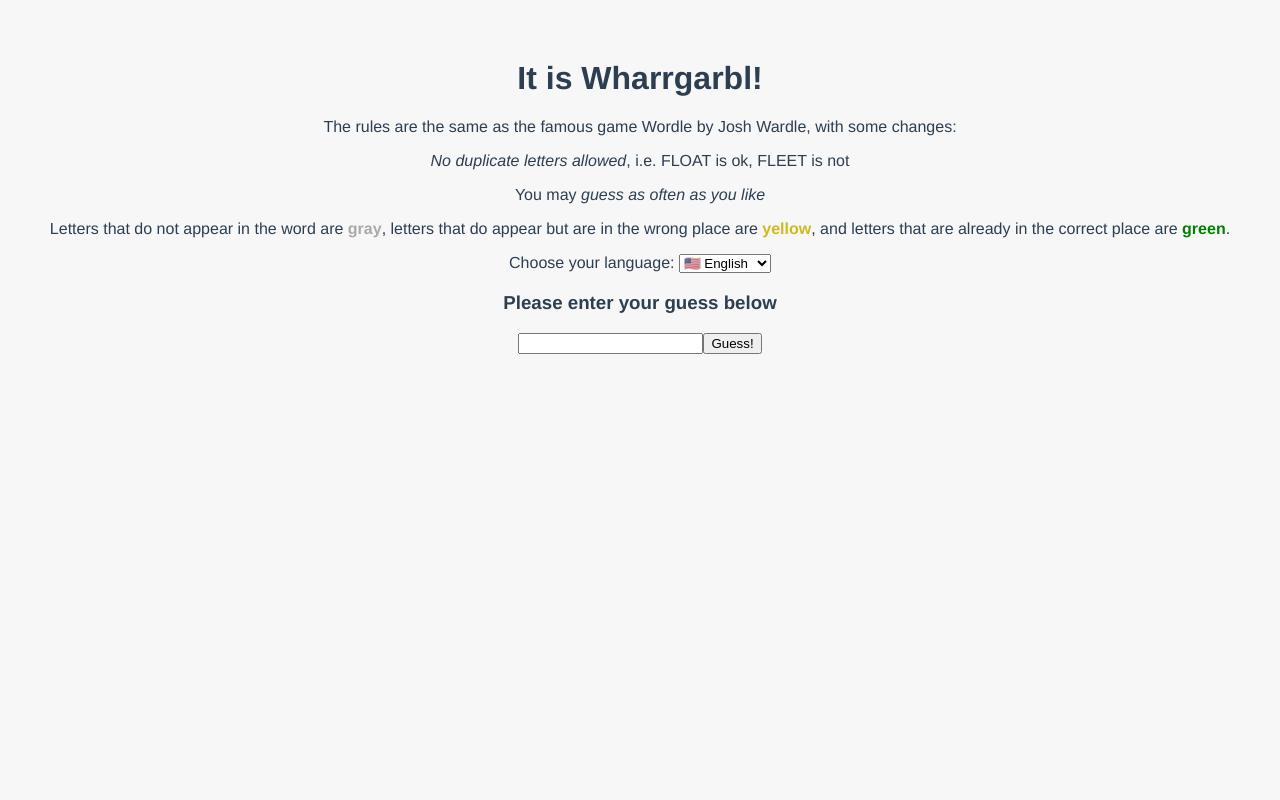
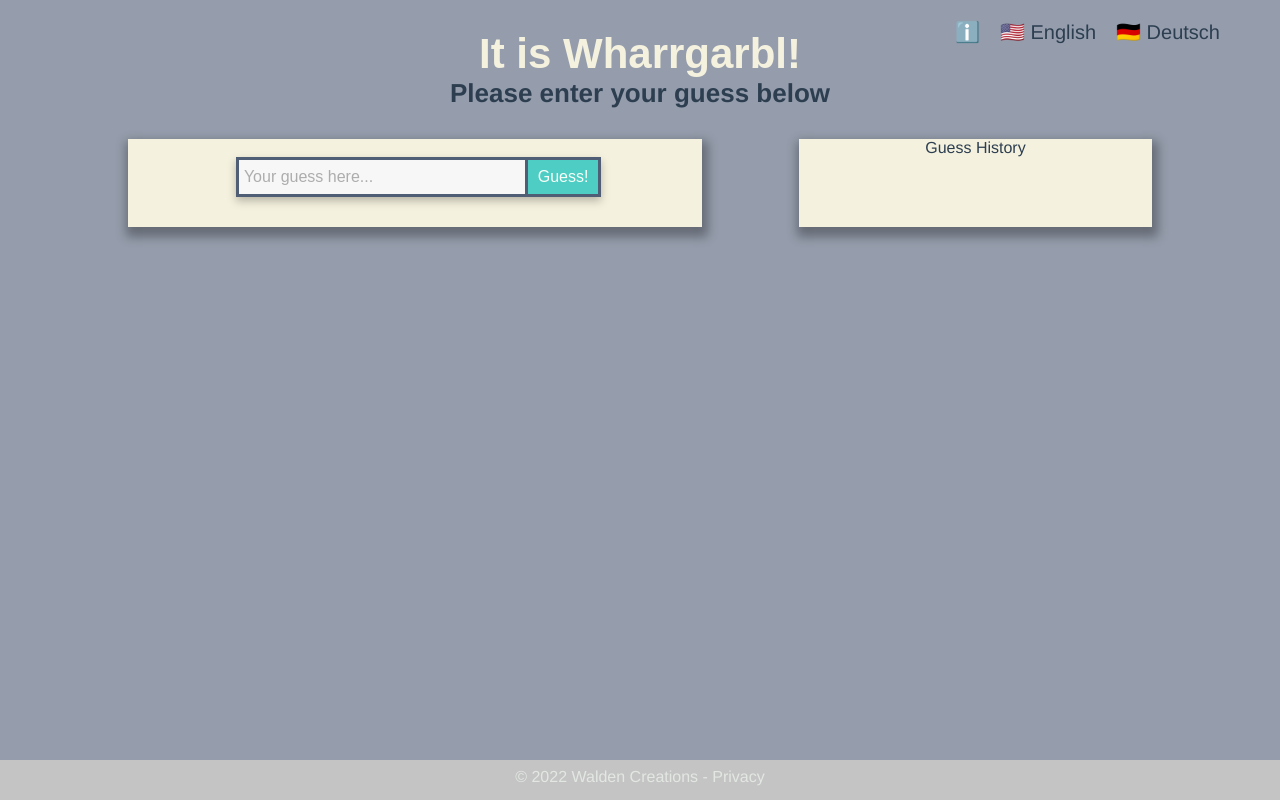
Before and after one commit to brend/wharrgarbl-client, a Vue app: page / in a window 1280 px wide. Built offline with nearby package versions, Linux system fonts and the light colour scheme.

Commit message:
new styles

```diff
--- a/src/App.vue
+++ b/src/App.vue
@@ -1,14 +1,17 @@
 <template>
+  <tool-bar />
   <wharrgarbl-game />
 </template>
 
 <script>
 import WharrgarblGame from './components/WharrgarblGame.vue'
+import ToolBar from './components/tool-bar.vue'
 
 export default {
   name: 'App',
   components: {
-    WharrgarblGame
+    WharrgarblGame,
+    ToolBar,
   }
 }
 </script>
@@ -23,7 +26,6 @@
   -moz-osx-font-smoothing: grayscale;
   text-align: center;
   color: #2c3e50;
-  margin-top: 60px;
 }
 .no {
   color: darkgray;
--- a/src/assets/global.css
+++ b/src/assets/global.css
@@ -2,3 +2,180 @@
  * This file contains global styles
  * that are imported in app.js
 */
+/* Main */
+* {
+  margin:0;
+  padding:0;
+  box-sizing:border-box;
+  font-size: 16px;
+}
+
+body{
+  font-family: sans-serif;
+  background: rgba(79, 93, 117, 0.6);
+}
+
+h1 {
+  font-size: 42px;
+  font-family: sans-serif;
+}
+
+h3 {
+  font-size: 26px;
+}
+
+.mainBody {
+  display: flex;
+  flex-direction: column;
+  align-items: center;
+}
+
+.info {
+  position: absolute;
+  display: flex;
+  right: 0;
+  margin: 20px 50px;
+}
+
+.info > p {
+  font-size: 20px;
+  padding: 0 10px;
+}
+
+.header {
+  margin: 30px 0;
+}
+
+.title {
+  text-align: center;
+  color:#F4F1DE;
+}
+
+.container {
+  display: flex;
+  width: 80%;
+}
+
+.guessView,
+.historyView {
+  background: #F4F1DE;
+  box-shadow: 2px 6px 10px 4px rgba(0, 0, 0, 0.32);
+}
+
+.guessView {
+  margin-right: 97px;
+  width: 65%;
+}
+
+.guessField {
+  margin: 0 auto;
+  margin-top: 18px;
+  position: relative;
+  filter: drop-shadow(0px 4px 4px rgba(0, 0, 0, 0.25));
+  width: 65%;
+}
+
+.guessField > .guess {
+  color: rgba(0, 0, 0, 0.8);
+  background: #F7F7F7;
+  border: 3px solid #4F5D75;
+  width: 96%;
+  padding: 8px 5px;
+  outline: none;
+}
+
+.guessField > .guess::placeholder {
+  color: rgba(0, 0, 0, 0.3);
+}
+
+.guessField > .submit {
+  position: absolute;
+  top: 0;
+  right: 0;
+  color: #F7FFF7;
+  background: #4ECDC4;
+  border: 3px solid #4F5D75;
+  padding: 8px 10px;
+  cursor: pointer;
+}
+
+.latestGuess {
+  list-style: none;
+  margin: 30px 0;
+}
+
+.latestGuess > li {
+  margin: 10px auto;
+  display: flex;
+  justify-content: space-around;
+  width: 70%;
+}
+
+.latestGuess > li > .letter {
+  background: #F7FFF7;
+  border: 6px solid #4F5D75;
+  box-sizing: border-box;
+  margin-right: 6px;
+  font-style: normal;
+  font-weight: 400;
+  font-size: 42px;
+  line-height: 65px;
+  display: inline-block;
+  width: 80px;
+  height: 80px;
+  text-align: center;
+}
+
+/* the following definisitons will change the color of the letter accordingly to the logic */
+
+.elsewhere {
+  color: #FFE66D;
+}
+
+.no {
+  color: #BFC0C0;
+}
+
+.yes {
+  color: #4ECDC4;
+}
+
+.historyView {
+    width: 40%;
+}
+
+.historyList {
+  margin: 10% auto;
+  background: rgba(191, 192, 192, 0.5);
+  box-shadow: 0px 4px 6px rgba(0, 0, 0, 0.25);
+  width: 80%;
+  padding: 10px 5px;
+  column-count: 4;
+}
+
+.historyList > li {
+  list-style: none;
+  overflow: hidden;
+  text-align: center;
+}
+
+.footer {
+  position: fixed;
+  bottom: 0;
+  left: 0;
+  background: #C4C4C4;
+  text-align: center;
+  width: 100%;
+  height: 40px;
+}
+
+.footer > p {
+  margin: 10px auto;
+  font-style: normal;
+  font-weight: 400;
+  font-size: 16px;
+  line-height: 14px;
+
+  /* Background */
+  color: rgba(247, 255, 247, 0.6);
+}
--- /dev/null
+++ b/src/components/HistoryView.vue
@@ -0,0 +1,17 @@
+<template>
+    <div class="historyView">
+        <ul v-if="items.length" class="historyList">
+            <li v-for="(item, i) in items" :key="i">
+                {{item.text}}
+            </li>
+        </ul>
+        <p v-if="!items.length">Guess History</p>
+    </div>
+</template>
+
+<script>
+export default {
+    name: 'HistoryView',
+    props: ['items'],
+}
+</script>
--- a/src/components/LetterBox.vue
+++ b/src/components/LetterBox.vue
@@ -1,5 +1,5 @@
 <template>
-  <span :class="color()">{{letter}}</span>
+    <span class="letter" :class="color()">{{letter}}</span>
 </template>
 
 <script>
--- a/src/components/WharrgarblGame.vue
+++ b/src/components/WharrgarblGame.vue
@@ -1,44 +1,46 @@
 <template>
-  <div class="hello">
-    <h1>It is Wharrgarbl!</h1>
-    <p>The rules are the same as the famous game Wordle by Josh Wardle, with some changes:</p>
-    <p><em>No duplicate letters allowed</em>, i.e. FLOAT is ok, FLEET is not</p>
-    <p>You may <em>guess as often as you like</em></p>
-    <p>Letters that do not appear in the word are <span class="no"><b>gray</b></span>, letters that do appear but are in the wrong place are <span class="elsewhere"><b>yellow</b></span>, and letters that are already in the correct place are <span class="yes"><b>green</b></span>.</p>
-    <form>
-      <label for="cars">Choose your language: </label>
-    <select name="cars" id="cars" v-model="lang">
-      <option value="en">🇺🇸 English</option>
-      <option value="de">🇩🇪 Deutsch</option>
-    </select>
-    </form>
-    <h3>Please enter your guess below</h3>
-    <div v-if="!done">
-      <input ref="guess" v-model="guess">
-      <button @click="sendGuess()">Guess!</button>
-      <button v-if="turnCount >= 3" @click="cheat = !cheat">I am a cheat and I want to see the secret word</button>
-      <p v-if="cheat">The secret word is {{hiddenWord}}<span class="yes"></span>. Did knowing that make you happy?</p>
-      <p v-if="errorMessage" class="error">{{errorMessage}}</p>
+<div>
+  <div class="mainBody">
+    <div class="header">
+      <h1 class="title">It is Wharrgarbl!</h1>
+      <h3>Please enter your guess below</h3>
     </div>
-    <div v-if="done">
-      <button @click="reset()">Play another game</button>
+    <div class="container">
+      <div class="guessView">
+        <div class="guessField">
+          <input class="guess" ref="guess" v-model="guess" placeholder="Your guess here...">
+          <button class="submit" @click="sendGuess()">Guess!</button>
+          <button v-if="turnCount >= 3" @click="cheat = !cheat">I am a cheat and I want to see the secret word</button>
+          <button v-if="done" @click="reset()">Play another game</button>
+        </div>
+        <ul class="latestGuess">
+          <li v-for="(item, index) in recentItems" :key="index">
+            <word-row :word="item.text" :hints="item.hints"></word-row>
+          </li>
+        </ul>
+      </div>
+      <history-view :items="items" />
     </div>
+  </div>
+  <div class="footer">
+    <p>© 2022 Walden Creations - Privacy</p>
+  </div>
+  <div v-if="!done">
+    <p v-if="cheat">The secret word is {{hiddenWord}}<span class="yes"></span>. Did knowing that make you happy?</p>
+    <p v-if="errorMessage" class="error">{{errorMessage}}</p>
+  </div>
+</div>
 
-    <ul>
-      <li v-for="(item, index) in items" :key="index">
-        <word-row :word="item.text" :hints="item.hints"></word-row>
-      </li>
-    </ul>
-  </div>
 </template>
 
 <script>
 import axios from 'axios';
 import WordRow from './WordRow.vue';
+import HistoryView from './HistoryView.vue';
 
 export default {
   name: 'WharrgarblGame',
-  components: {WordRow},
+  components: {WordRow, HistoryView},
   data() {
     return {
       lang: 'en',
@@ -130,6 +132,11 @@
       this.$refs[inputRef].focus();
     },
   },
+  computed: {
+    recentItems() {
+      return this.items.slice(-6);
+    }
+  },
 }
 </script>
 
--- /dev/null
+++ b/src/components/tool-bar.vue
@@ -0,0 +1,25 @@
+<template>
+  <div class="info">
+    <p class="info_icon">ℹ️</p>
+    <p>🇺🇸 English</p>
+    <p>🇩🇪 Deutsch</p>
+    <!--
+  <p>The rules are the same as the famous game Wordle by Josh Wardle, with some changes:</p>
+  <p><em>No duplicate letters allowed</em>, i.e. FLOAT is ok, FLEET is not</p>
+  <p>You may <em>guess as often as you like</em></p>
+  <p>Letters that do not appear in the word are <span class="no"><b>gray</b></span>, letters that do appear but are in the wrong place are <span class="elsewhere"><b>yellow</b></span>, and letters that are already in the correct place are <span class="yes"><b>green</b></span>.</p>
+  <form>
+    <label for="cars">Choose your language: </label>
+    <select name="cars" id="cars" v-model="lang">
+      <option value="en">🇺🇸 English</option>
+      <option value="de">🇩🇪 Deutsch</option>
+    </select>
+  </form> -->
+  </div>
+</template>
+
+<script>
+export default {
+    name: 'ToolBar',
+}
+</script>
```
